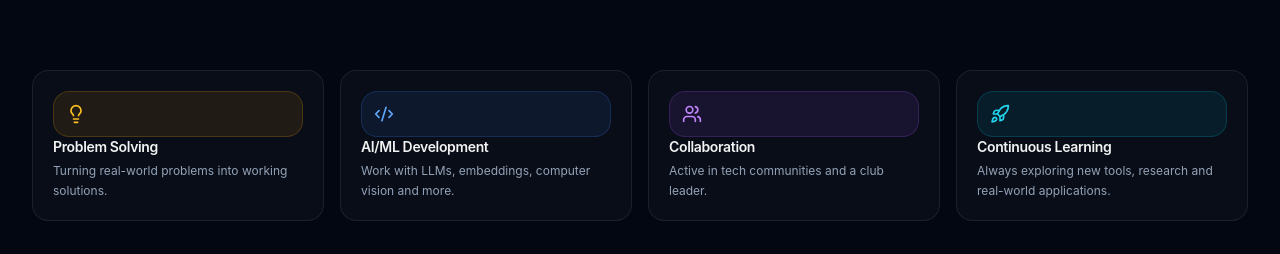
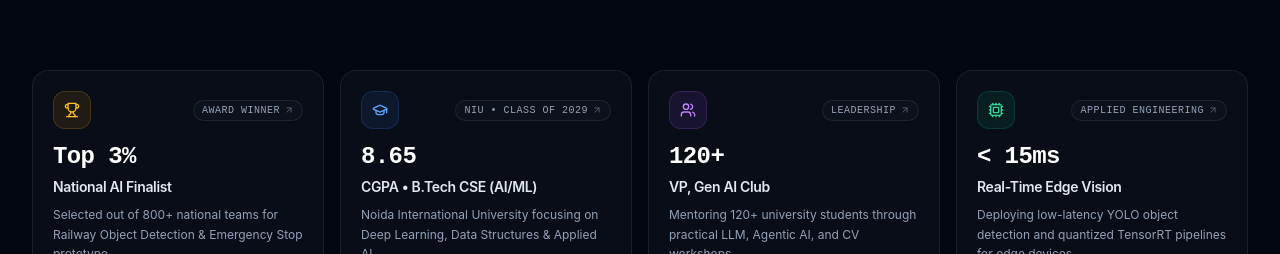
Before and after one commit to BELALANSARI07/My-Portfolio, a Next.js app: page / in a window 1280 px wide. Shown: the part 698-952 px from the top of the page. Built offline with nearby package versions, Linux system fonts and the light colour scheme; no server answers; the database is empty.

Commit message:
feat: transform generic highlight cards into high-impact verifiable achievements and metrics

```diff
--- a/src/components/sections/HighlightCards.tsx
+++ b/src/components/sections/HighlightCards.tsx
@@ -1,73 +1,101 @@
 'use client';
 
 import { motion } from 'framer-motion';
-import { Lightbulb, Code2, Users, Rocket } from 'lucide-react';
+import { Trophy, GraduationCap, Users, Cpu, ArrowUpRight } from 'lucide-react';
 import SpotlightCard from '@/components/ui/SpotlightCard';
+import Link from 'next/link';
 
 export default function HighlightCards() {
   const highlights = [
     {
-      title: 'Problem Solving',
-      desc: 'Turning real-world problems into working solutions.',
-      icon: Lightbulb,
+      metric: 'Top 3%',
+      title: 'National AI Finalist',
+      tag: 'Award Winner',
+      desc: 'Selected out of 800+ national teams for Railway Object Detection & Emergency Stop prototype.',
+      icon: Trophy,
       color: 'text-amber-400',
       bgColor: 'bg-amber-500/10 border-amber-500/20',
-      glow: 'rgba(245, 158, 11, 0.12)',
+      glow: 'rgba(245, 158, 11, 0.15)',
+      link: '/experience',
     },
     {
-      title: 'AI/ML Development',
-      desc: 'Work with LLMs, embeddings, computer vision and more.',
-      icon: Code2,
+      metric: '8.65',
+      title: 'CGPA • B.Tech CSE (AI/ML)',
+      tag: 'NIU • Class of 2029',
+      desc: 'Noida International University focusing on Deep Learning, Data Structures & Applied AI.',
+      icon: GraduationCap,
       color: 'text-blue-400',
       bgColor: 'bg-blue-500/10 border-blue-500/20',
       glow: 'rgba(59, 130, 246, 0.15)',
+      link: '/about',
     },
     {
-      title: 'Collaboration',
-      desc: 'Active in tech communities and a club leader.',
+      metric: '120+',
+      title: 'VP, Gen AI Club',
+      tag: 'Leadership',
+      desc: 'Mentoring 120+ university students through practical LLM, Agentic AI, and CV workshops.',
       icon: Users,
       color: 'text-purple-400',
       bgColor: 'bg-purple-500/10 border-purple-500/20',
       glow: 'rgba(168, 85, 247, 0.15)',
+      link: '/experience',
     },
     {
-      title: 'Continuous Learning',
-      desc: 'Always exploring new tools, research and real-world applications.',
-      icon: Rocket,
-      color: 'text-cyan-400',
-      bgColor: 'bg-cyan-500/10 border-cyan-500/20',
-      glow: 'rgba(6, 182, 212, 0.15)',
+      metric: '< 15ms',
+      title: 'Real-Time Edge Vision',
+      tag: 'Applied Engineering',
+      desc: 'Deploying low-latency YOLO object detection and quantized TensorRT pipelines for edge devices.',
+      icon: Cpu,
+      color: 'text-emerald-400',
+      bgColor: 'bg-emerald-500/10 border-emerald-500/20',
+      glow: 'rgba(16, 185, 129, 0.15)',
+      link: '/projects',
     },
   ];
 
   return (
-    <section className="py-8 relative z-10">
+    <section className="py-6 sm:py-8 relative z-10">
       <div className="mx-auto max-w-7xl px-4 sm:px-6 lg:px-8">
         <div className="grid grid-cols-1 sm:grid-cols-2 lg:grid-cols-4 gap-4">
           {highlights.map((item, idx) => {
             const Icon = item.icon;
             return (
+              <Link key={item.title} href={item.link}>
                 <SpotlightCard
-                key={item.title}
                   spotlightColor={item.glow}
-                initial={{ opacity: 0, y: 25 }}
+                  initial={{ opacity: 0, y: 20 }}
                   whileInView={{ opacity: 1, y: 0 }}
                   viewport={{ once: true }}
-                transition={{ duration: 0.5, delay: idx * 0.1 }}
-                className="p-5 flex items-start gap-3.5 group cursor-default"
+                  transition={{ duration: 0.5, delay: idx * 0.08 }}
+                  className="p-5 flex flex-col justify-between h-full group hover:border-white/20 transition-all cursor-pointer relative"
                 >
-                <div className={`p-3 rounded-2xl border ${item.bgColor} shrink-0 group-hover:scale-105 transition-transform`}>
-                  <Icon className={`h-5 w-5 ${item.color}`} />
+                  {/* Top Row: Icon + Badge */}
+                  <div className="flex items-center justify-between mb-3">
+                    <div className={`p-2.5 rounded-xl border ${item.bgColor} group-hover:scale-105 transition-transform`}>
+                      <Icon className={`h-4 w-4 ${item.color}`} />
                     </div>
-                <div>
-                  <h3 className="font-semibold text-sm text-white/95 mb-1 tracking-tight">
+                    <span className="inline-flex items-center gap-1 font-mono text-[10px] uppercase tracking-wider text-slate-400 px-2 py-0.5 rounded-full border border-white/[0.08] bg-white/[0.02]">
+                      <span>{item.tag}</span>
+                      <ArrowUpRight className="h-2.5 w-2.5 opacity-60 group-hover:opacity-100 group-hover:translate-x-0.5 group-hover:-translate-y-0.5 transition-all" />
+                    </span>
+                  </div>
+
+                  {/* Metric + Title */}
+                  <div className="mb-2">
+                    <div className="text-2xl font-black text-white tracking-tight font-mono mb-1 group-hover:text-transparent group-hover:bg-gradient-to-r group-hover:from-white group-hover:via-slate-200 group-hover:to-purple-300 group-hover:bg-clip-text transition-all">
+                      {item.metric}
+                    </div>
+                    <h3 className="font-semibold text-xs sm:text-sm text-slate-200 tracking-tight">
                       {item.title}
                     </h3>
-                  <p className="text-slate-400 text-xs leading-relaxed">
+                  </div>
+
+                  {/* Description */}
+                  <p className="text-slate-400 text-xs leading-relaxed mt-auto">
                     {item.desc}
                   </p>
-                </div>
                 </SpotlightCard>
+              </Link>
             );
           })}
         </div>
```
Lines whose indentation alone changed are shown as unchanged.
